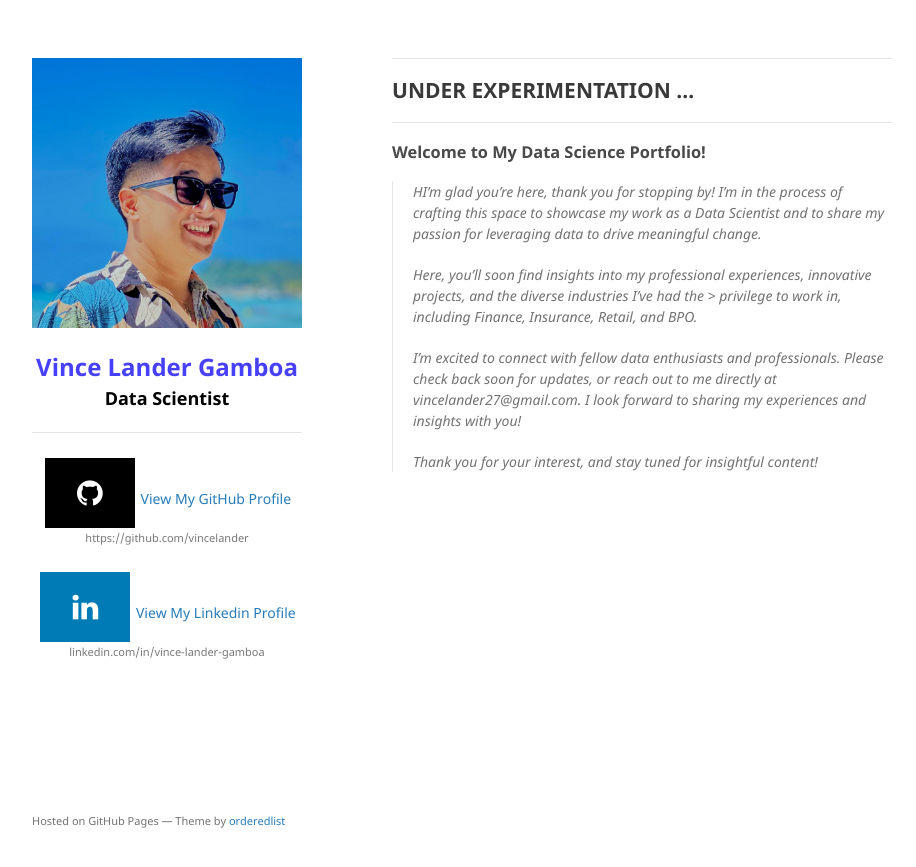
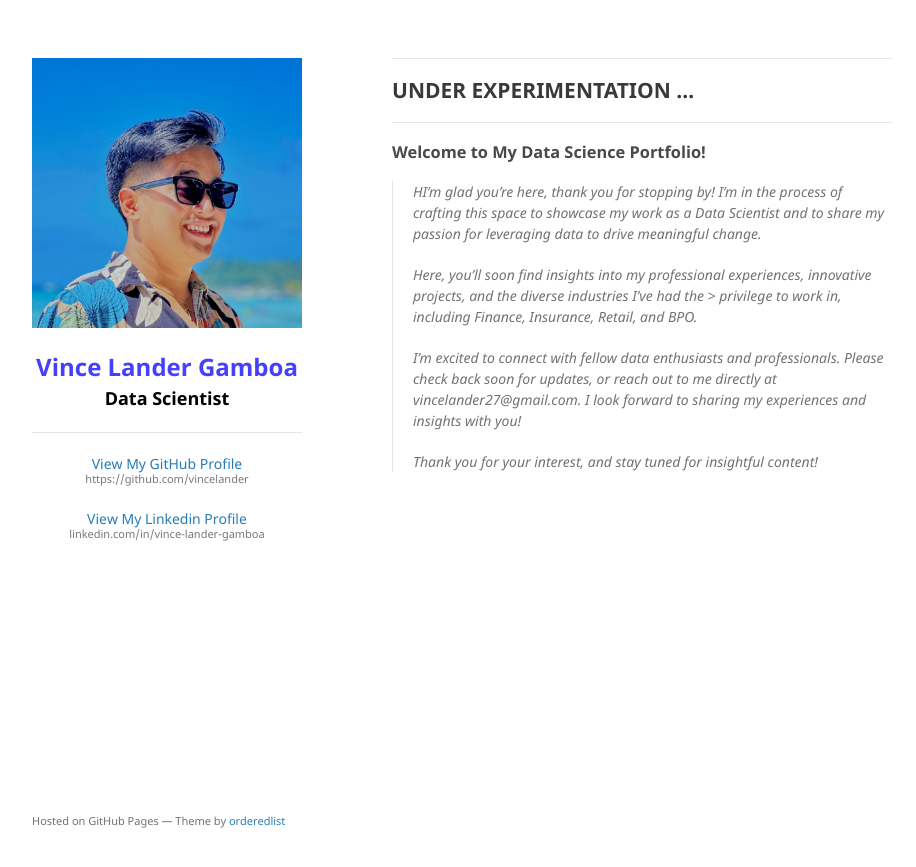
Before and after one commit to vincelander/vincelander.github.io, a Jekyll site: the page built from index.md, in a window 1280 px wide. Shown: the top 867 px of the page, without its empty margins (178-1094 px from the left). Built offline with Jekyll 4.4.1, drawn with Linux system fonts in a browser that asks for light colours.

Commit message:
update view and details

```diff
--- a/_layouts/default.html
+++ b/_layouts/default.html
@@ -20,6 +21,15 @@
         text-decoration: none;
         margin: 5px 2px;
       }
+      /* circle buttons */
+      /* .fa {
+        padding: 20px;
+        font-size: 30px;
+        width: 30px;
+        text-align: center;
+        text-decoration: none;
+        border-radius: 50%;
+      } */
 
       .fa:hover {
           opacity: 0.7;
@@ -94,10 +104,10 @@
 
         {% if site.github.is_user_page %}
         <p style="text-align:center;" class="view">
-          <a href="{{ site.github.owner_url }}" class="fa fa-github"></a>
+          <!-- <a href="{{ site.github.owner_url }}" class="fa fa-github"></a> -->
           <a href="{{ site.github.owner_url }}">View My GitHub Profile <small>{{ site.github.owner_url }}</small></a>
           <br>
-          <a href="https://www.linkedin.com/in/vince-lander-gamboa" class="fa fa-linkedin"></a>
+          <!-- <a href="https://www.linkedin.com/in/vince-lander-gamboa" class="fa fa-linkedin"></a> -->
           <a href="https://www.linkedin.com/in/vince-lander-gamboa">View My Linkedin Profile <small>linkedin.com/in/vince-lander-gamboa</small></a>
         </p>
         {% endif %}
```
Also changed, not shown: other parts of _layouts/default.html (+1 -0 lines).
